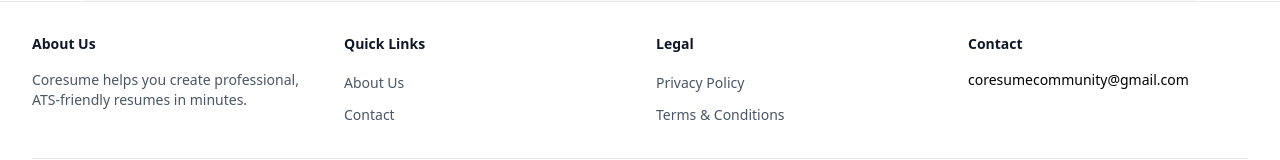
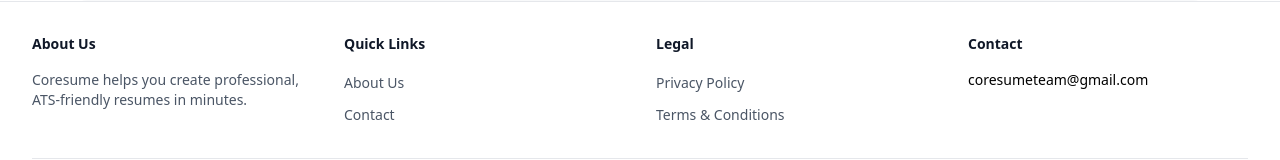
Before and after one commit to ChakraVaishnav/COREsume, a Next.js app: page / in a window 1280 px wide. Shown: the part 1018-1178 px from the top of the page. Built offline with nearby package versions, Linux system fonts and the light colour scheme.

Commit message:
Update Footer.jsx email correction

```diff
--- a/components/Footer.jsx
+++ b/components/Footer.jsx
@@ -46,7 +46,7 @@ export default function Footer() {
           <div>
             <h3 className="text-sm font-semibold text-gray-900 mb-4">Contact</h3>
             <ul className="space-y-2">
-              <li className="text-sm text-gray-600"><a href={`mailto:coresumeteam@gmail.com`} className="text-black no-underline hover:text-yellow-500 transition">coresumecommunity@gmail.com</a></li>
+              <li className="text-sm text-gray-600"><a href={`mailto:coresumeteam@gmail.com`} className="text-black no-underline hover:text-yellow-500 transition">coresumeteam@gmail.com</a></li>
             </ul>
           </div>
         </div>
```
